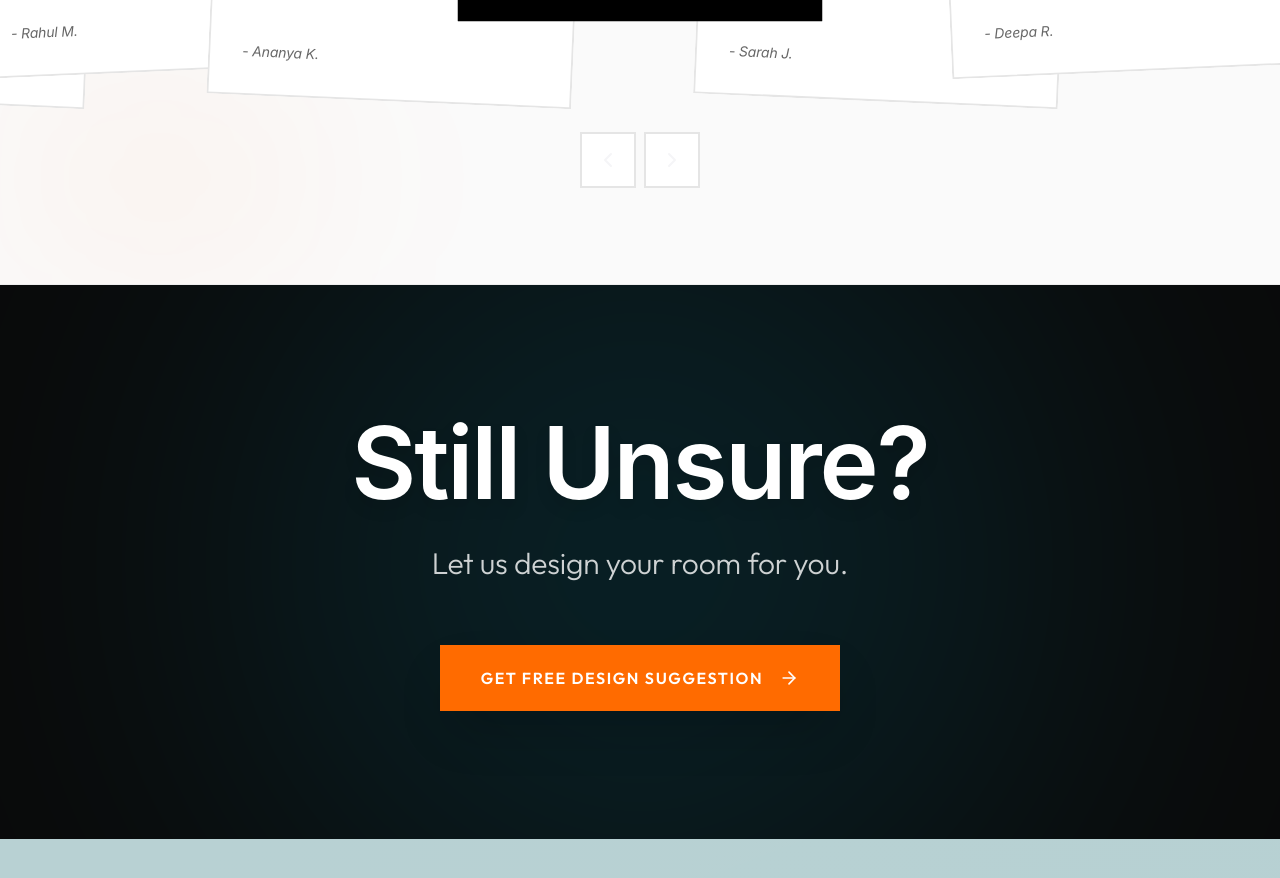
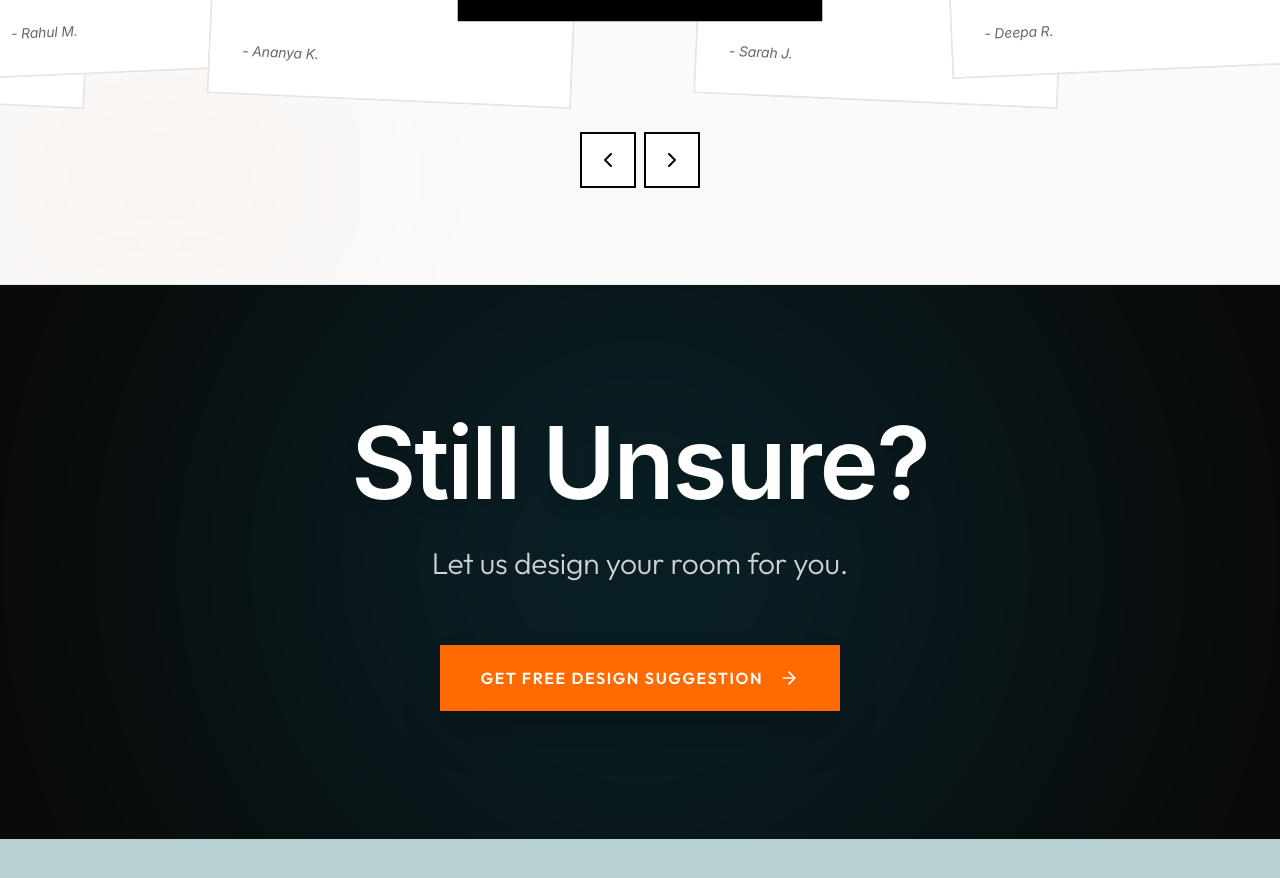
Before and after one commit to SiddharthChaturvedii/FABMYHOME, a Next.js app: page / in a window 1280 px wide. Shown: the part 4740-5618 px from the top of the page. Built offline with nearby package versions, Linux system fonts and the light colour scheme.

Commit message:
style: update testimonial arrows and borders to black

```diff
--- a/components/ui/stagger-testimonials.tsx
+++ b/components/ui/stagger-testimonials.tsx
@@ -172,7 +172,7 @@
           onClick={() => handleMove(-1)}
           className={cn(
             "flex h-14 w-14 items-center justify-center text-2xl transition-colors",
-            "bg-white border-2 border-black/10 hover:bg-black hover:text-white hover:border-black",
+            "bg-white border-2 border-black text-black hover:bg-black hover:text-white",
             "focus-visible:outline-none focus-visible:ring-2 focus-visible:ring-black focus-visible:ring-offset-2"
           )}
           aria-label="Previous testimonial"
@@ -183,7 +183,7 @@
           onClick={() => handleMove(1)}
           className={cn(
             "flex h-14 w-14 items-center justify-center text-2xl transition-colors",
-            "bg-white border-2 border-black/10 hover:bg-black hover:text-white hover:border-black",
+            "bg-white border-2 border-black text-black hover:bg-black hover:text-white",
             "focus-visible:outline-none focus-visible:ring-2 focus-visible:ring-black focus-visible:ring-offset-2"
           )}
           aria-label="Next testimonial"
```
